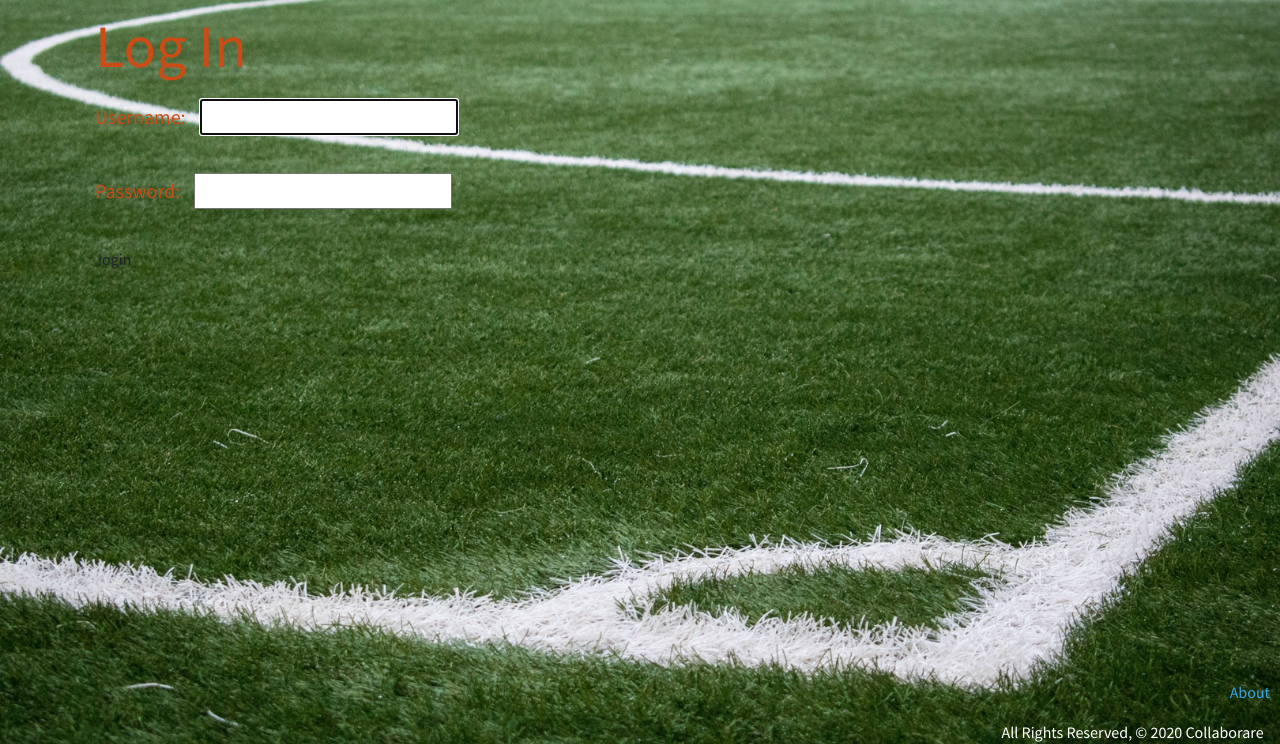
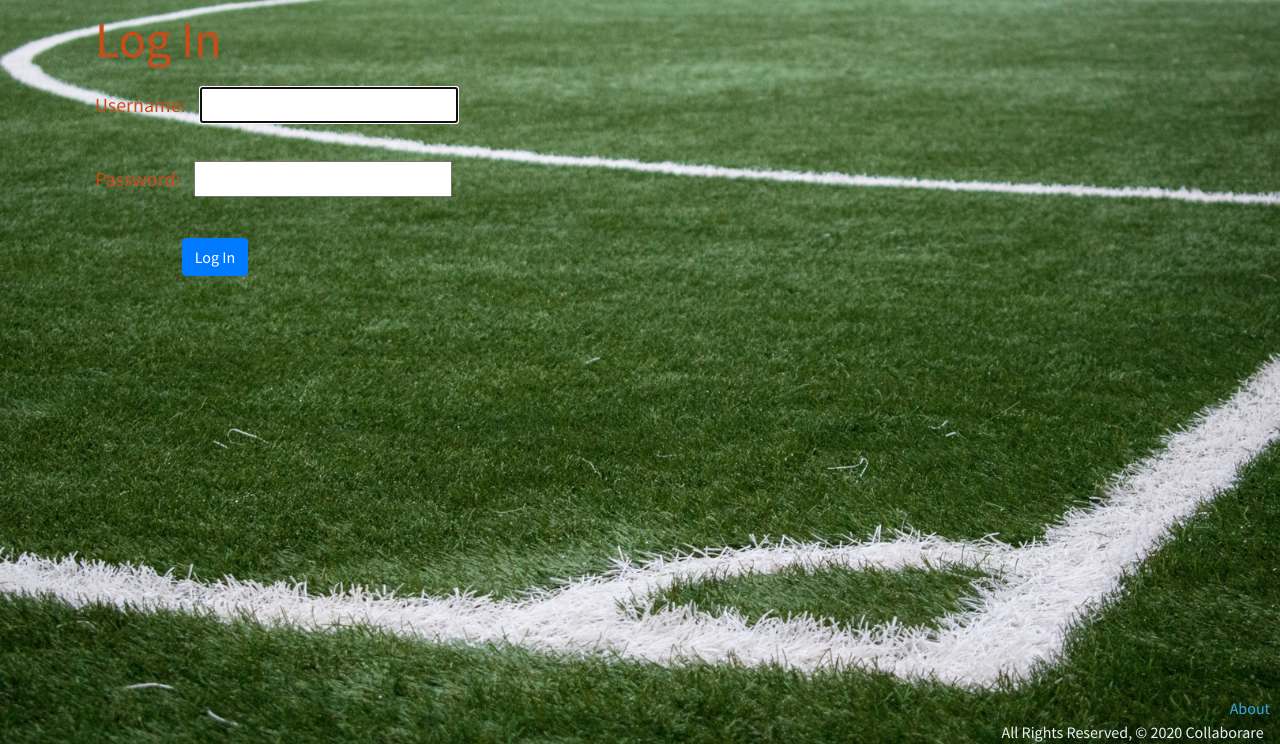
Before and after one commit to cemaytac/Collaborare, a Django app: page /accounts/login/ in a window 1280 px wide. Shown: the part 56-800 px from the top of the page. Run offline with Django 3.2, Linux system fonts and the light colour scheme; some libraries are stand-ins or nearby versions.

Commit message:
change colors for cards and text

```diff
--- a/main_app/static/css/style.css
+++ b/main_app/static/css/style.css
@@ -14,24 +14,25 @@ a {
 
 h1 {
   color: #CA4C16;
-  font-size: 60px;
+  font-size: 50px;
   margin: 10px;
 }
 
 .nav-item {
   display: flex;
   flex-direction: row;
+  color: #E8F1F2;
 }
 
 main {
   flex: 1 0 auto;
-  color: #2C2726;
+  color: #E8F1F2;
   font-size: 20px;
 }
 
 .card {
   display: flex;
-  background-color: #E8F1F2;
+  background-color: #2C2726;
   padding: 10px;
   margin: 10px;
   width: 22em;
@@ -57,5 +58,9 @@ footer.page-footer {
 }
 
 footer {
-  color: white;
+  color: #E8F1F2;
 }
+
+ul {
+  background-color: ;
+}
--- a/main_app/templates/base.html
+++ b/main_app/templates/base.html
@@ -45,7 +45,7 @@
     {% endblock %}
   </main>
   <footer class="page-footer">
-    <ul><a href="{% url 'about' %}">About</a></ul>
+    <a href="{% url 'about' %}">About</a>
     <div class="right">All Rights Reserved, &copy; 2020 Collaborare &nbsp;</div>
   </footer>
   <script src="https://code.jquery.com/jquery-3.5.1.slim.min.js"
--- a/main_app/templates/main_app/training_detail.html
+++ b/main_app/templates/main_app/training_detail.html
@@ -2,7 +2,6 @@
 {% block content %}
 <h1>Training Details</h1>
 <div class="row">
-  <div class="col s6 col-offset-3">
   <div class="card">
     <div class="card-content">
       <h1>{{ training.drill }}, {{training.date}}</h1>
@@ -17,5 +16,4 @@
     </div>
   </div>
 </div>
-</div>
 {% endblock %}
--- a/main_app/templates/main_app/training_list.html
+++ b/main_app/templates/main_app/training_list.html
@@ -10,10 +10,10 @@
     <span class="card-title">
       <a href="{% url 'training_detail' training.id %}">
         <h2>{{ training.drill }}</h2>
-        <p>Duration: {{training.duration}} minutes</p>
-        <p>Completed? {{training.completed|yesno:"Yes,No"}}</p>
-        <p>Team: {{training.team}}</p>
       </a>
+      <p>Duration: {{training.duration}} minutes</p>
+      <p>Completed? {{training.completed|yesno:"Yes,No"}}</p>
+      <p>Team: {{training.team}}</p>
     </span>
   </div>
 </div>
--- a/main_app/templates/registration/login.html
+++ b/main_app/templates/registration/login.html
@@ -6,8 +6,10 @@
 <form method="post" action="{% url 'login' %}" class='form-group'>
   {% csrf_token %}
   {{ form.as_p }}
-  <input type="submit" class="btn" value="login">
-  <input type="hidden" name="next" value="{{ next }}">
+  <div class='button-div'>
+    <input type="submit" class="btn btn-primary" value="Log In" id='button'>
+    <input type="hidden" name="next" value="{{ next }}">
+  </div>
 </form>
 
 {% endblock %}
--- a/main_app/templates/registration/signup.html
+++ b/main_app/templates/registration/signup.html
@@ -8,7 +8,7 @@
 <form method="post" action="{% url 'signup' %}">
   {% csrf_token %}
   {{ signupform.as_p }}
-  <input type="submit" class="btn" value="signup">
+  <input type="submit" class="btn btn-primary" value="Sign Up" id='button'>
 </form>
 
 {% endblock %}
```
Lines whose indentation alone changed are shown as unchanged.
